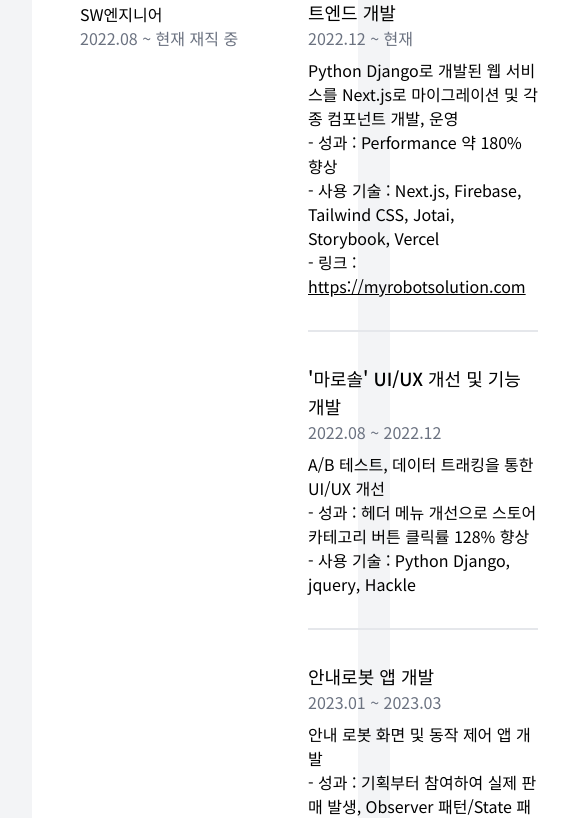
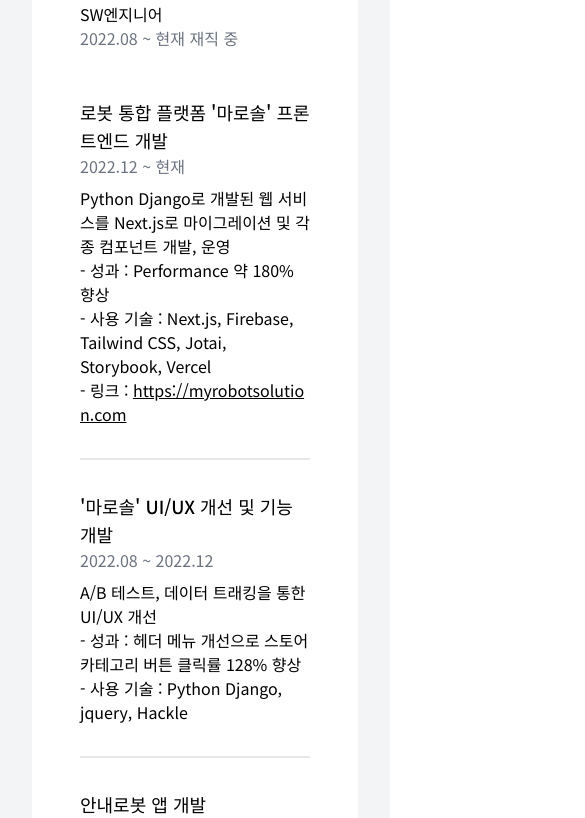
Before and after one commit to monet2155/parkjunhyeok-portfolio, a Next.js app: page / in a window 390 px wide. Shown: the part 3780-4598 px from the top of the page, 585 px wide, since content can reach past the window. Built offline with nearby package versions, Linux system fonts and the light colour scheme.

Commit message:
fix: mobile responsive

```diff
--- a/src/components/Award.tsx
+++ b/src/components/Award.tsx
@@ -5,7 +5,7 @@
       <ul className={"flex flex-col px-8 mt-10 items-center gap-8"}>
         <li
           className={
-            "flex flex-row bg-white p-8 rounded-2xl max-w-[1000px] w-full gap-12 sm:overflow-auto"
+            "flex flex-row max-sm:flex-col bg-white p-8 rounded-2xl max-w-[1000px] w-full gap-12 sm:overflow-auto"
           }
         >
           <section className={"min-w-[180px]"}>
@@ -22,7 +22,7 @@
         </li>
         <li
           className={
-            "flex flex-row bg-white p-8 rounded-2xl max-w-[1000px] w-full gap-12 sm:overflow-auto"
+            "flex flex-row max-sm:flex-col bg-white p-8 rounded-2xl max-w-[1000px] w-full gap-12 sm:overflow-auto"
           }
         >
           <section className={"min-w-[180px]"}>
--- a/src/components/Career.tsx
+++ b/src/components/Career.tsx
@@ -21,7 +21,7 @@
   return (
     <li
       className={
-        "flex flex-row bg-white p-12 rounded-2xl max-w-[1000px] w-full gap-12 sm:overflow-auto"
+        "flex flex-row bg-white max-sm:flex-col p-12 rounded-2xl max-w-[1000px] w-full gap-12 sm:overflow-auto"
       }
     >
       <section className={"min-w-[180px]"}>
@@ -51,7 +51,7 @@
             {ele.url && (
               <div>
                 - 링크 :{" "}
-                <a href={ele.url} className={"underline"}>
+                <a href={ele.url} className={"underline break-all"}>
                   {ele.url}
                 </a>
               </div>
--- a/src/components/Education.tsx
+++ b/src/components/Education.tsx
@@ -5,7 +5,7 @@
       <ul className={"flex flex-col px-8 mt-10 items-center gap-8"}>
         <li
           className={
-            "flex flex-row bg-white max-w-[1000px] w-full gap-12 sm:overflow-auto border p-10 rounded-2xl shadow-lg"
+            "flex flex-row max-sm:flex-col bg-white max-w-[1000px] w-full gap-12 sm:overflow-auto border p-10 rounded-2xl shadow-lg"
           }
         >
           <section className={"min-w-[200px]"}>
@@ -19,7 +19,7 @@
         </li>
         <li
           className={
-            "flex flex-row bg-white max-w-[1000px] w-full gap-12 sm:overflow-auto border p-10 rounded-2xl shadow-lg"
+            "flex flex-row max-sm:flex-col bg-white max-w-[1000px] w-full gap-12 sm:overflow-auto border p-10 rounded-2xl shadow-lg"
           }
         >
           <section className={"min-w-[200px]"}>
--- a/src/components/Footer.tsx
+++ b/src/components/Footer.tsx
@@ -20,7 +20,7 @@
           <Image src={LinkedInLogoPng} alt={"linkedin logo"} />
         </a>
       </div>
-      <span className={"text-white"}>
+      <span className={"text-white text-center"}>
         © 2023. Park Jun Hyeok. All rights reserved.
       </span>
     </footer>
```
